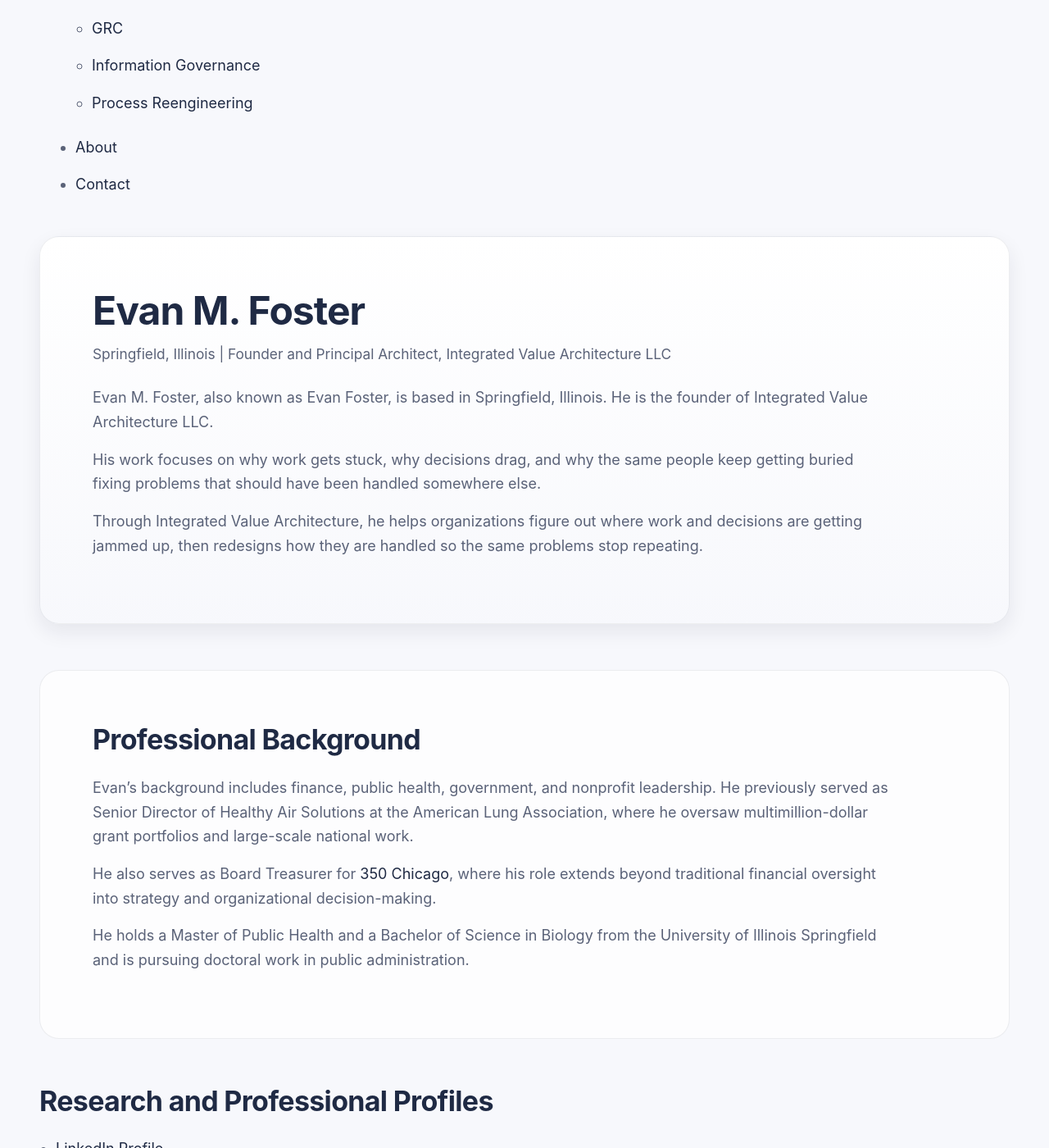
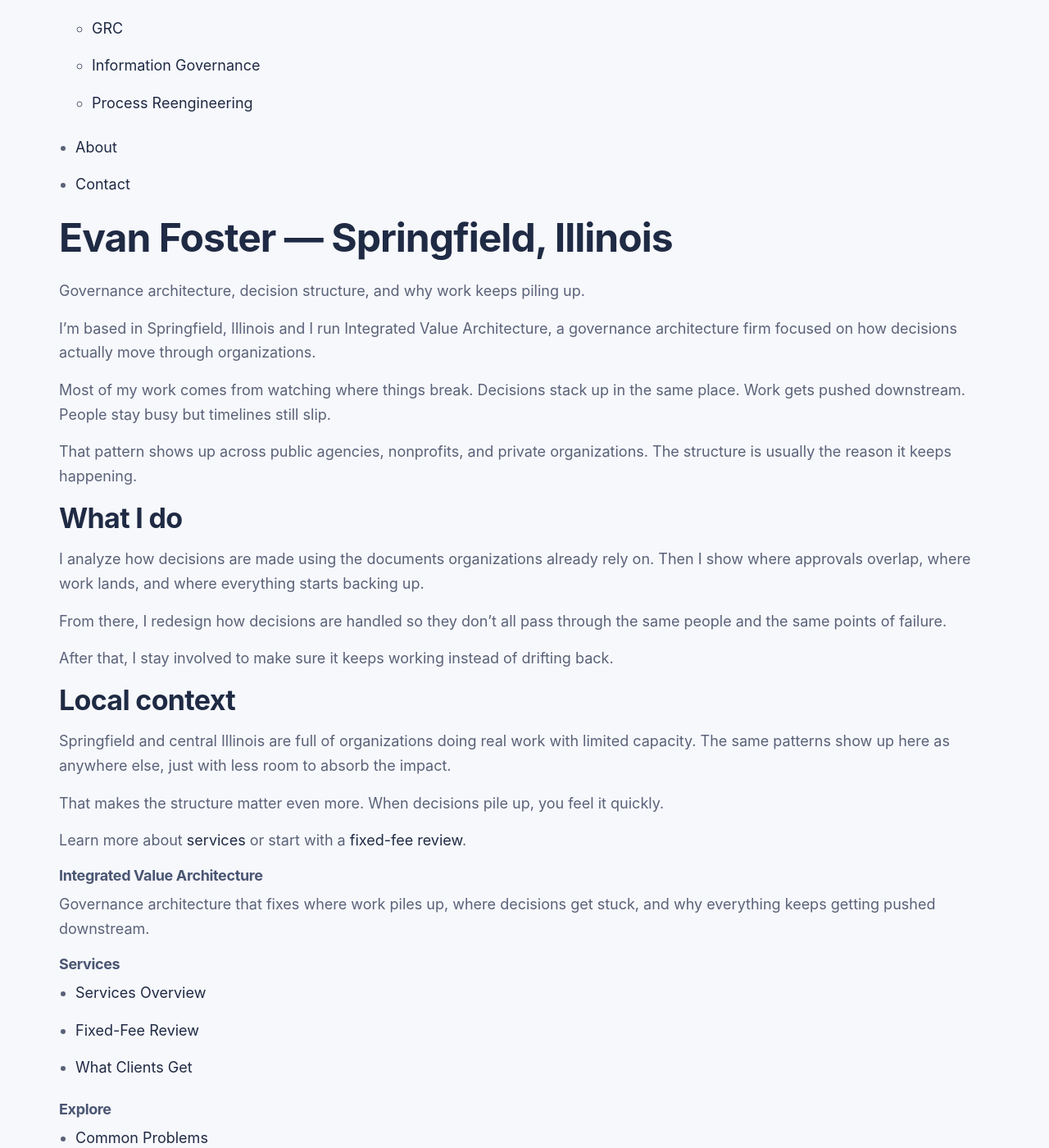
Before and after one commit to efost7873/integratedvaluearchitecture.com, a Jekyll site: the page built from evan-foster-springfield-illinois.html, in a window 1280 px wide and 1400 px high, scrolled down 580 px. Shown: the whole window at 82% size. Built offline with Jekyll 4.4.1, drawn with Linux system fonts in a browser that asks for light colours; some of the changed text lies outside the part shown.

Commit message:
Refactor content and metadata for Evan Foster page
Updated the title and SEO metadata for clarity. Revised content to better describe Evan Foster's work and focus areas.

```diff
--- a/evan-foster-springfield-illinois.html
+++ b/evan-foster-springfield-illinois.html
@@ -1,73 +1,64 @@
 ---
 layout: default
-title: Evan M. Foster | Springfield, Illinois
+title: Evan Foster Springfield Illinois
 permalink: /evan-foster-springfield-il/
-seo_title: Evan M. Foster | Springfield, Illinois | Founder of Integrated Value Architecture LLC
-seo_description: Evan M. Foster, also known as Evan Foster, is based in Springfield, Illinois and is the founder of Integrated Value Architecture LLC.
+description: Evan Foster in Springfield, Illinois. Founder of Integrated Value Architecture working on governance, decision structure, and organizational overload.
 ---
 
-<div class="iva-page">
-<main>
-
-<section class="iva-band-strong">
-  <div class="section-header">
-    <h1>Evan M. Foster</h1>
-    <p class="section-subtitle">
-      Springfield, Illinois | Founder and Principal Architect, Integrated Value Architecture LLC
+<section class="page-header">
+  <div class="container">
+    <h1>Evan Foster — Springfield, Illinois</h1>
+    <p>
+      Governance architecture, decision structure, and why work keeps piling up.
     </p>
   </div>
-
-  <p>
-    Evan M. Foster, also known as Evan Foster, is based in Springfield, Illinois. He is the founder of Integrated Value Architecture LLC.
-  </p>
-
-  <p>
-    His work focuses on why work gets stuck, why decisions drag, and why the same people keep getting buried fixing problems that should have been handled somewhere else.
-  </p>
-
-  <p>
-    Through Integrated Value Architecture, he helps organizations figure out where work and decisions are getting jammed up, then redesigns how they are handled so the same problems stop repeating.
-  </p>
 </section>
 
+<section class="content-section">
+  <div class="container">
 
-<section class="iva-band-soft">
-  <div class="section-header">
-    <h2>Professional Background</h2>
+    <p>
+      I’m based in Springfield, Illinois and I run Integrated Value Architecture, a governance architecture firm focused on how decisions actually move through organizations.
+    </p>
+
+    <p>
+      Most of my work comes from watching where things break. Decisions stack up in the same place. Work gets pushed downstream. People stay busy but timelines still slip.
+    </p>
+
+    <p>
+      That pattern shows up across public agencies, nonprofits, and private organizations. The structure is usually the reason it keeps happening.
+    </p>
+
+    <h2>What I do</h2>
+
+    <p>
+      I analyze how decisions are made using the documents organizations already rely on. Then I show where approvals overlap, where work lands, and where everything starts backing up.
+    </p>
+
+    <p>
+      From there, I redesign how decisions are handled so they don’t all pass through the same people and the same points of failure.
+    </p>
+
+    <p>
+      After that, I stay involved to make sure it keeps working instead of drifting back.
+    </p>
+
+    <h2>Local context</h2>
+
+    <p>
+      Springfield and central Illinois are full of organizations doing real work with limited capacity. The same patterns show up here as anywhere else, just with less room to absorb the impact.
+    </p>
+
+    <p>
+      That makes the structure matter even more. When decisions pile up, you feel it quickly.
+    </p>
+
+    <div class="cta-block">
+      <p>
+        Learn more about <a href="/services/">services</a> or start with a
+        <a href="/fixed-fee-review/">fixed-fee review</a>.
+      </p>
+    </div>
+
   </div>
-
-  <p>
-    Evan’s background includes finance, public health, government, and nonprofit leadership. He previously served as Senior Director of Healthy Air Solutions at the American Lung Association, where he oversaw multimillion-dollar grant portfolios and large-scale national work.
-  </p>
-
-  <p>
-    He also serves as Board Treasurer for <a href="https://www.350chicago.org/meet-the-team" target="_blank" rel="noopener">350 Chicago</a>, where his role extends beyond traditional financial oversight into strategy and organizational decision-making.
-  </p>
-
-  <p>
-    He holds a Master of Public Health and a Bachelor of Science in Biology from the University of Illinois Springfield and is pursuing doctoral work in public administration.
-  </p>
 </section>
-
-
-<section>
-  <div class="section-header">
-    <h2>Research and Professional Profiles</h2>
-  </div>
-
-  <ul>
-    <li><a href="https://www.linkedin.com/in/evan-micheal-foster/" target="_blank" rel="noopener">LinkedIn Profile</a></li>
-    <li><a href="https://orcid.org/0009-0005-8361-2495" target="_blank" rel="noopener">ORCID iD</a></li>
-    <li><a href="https://ssrn.com/abstract=6050034" target="_blank" rel="noopener">SSRN Working Paper: Beyond Financial Dominance</a></li>
-  </ul>
-</section>
-
-
-<section class="iva-cta-section">
-  <p>
-    Integrated Value Architecture LLC is based in Springfield, Illinois and works with organizations across public, private, and nonprofit settings.
-  </p>
-</section>
-
-</main>
-</div>
```
